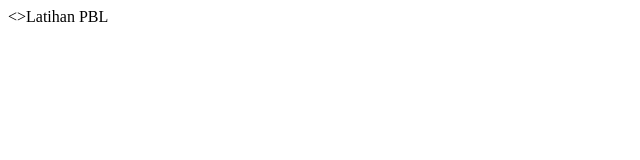
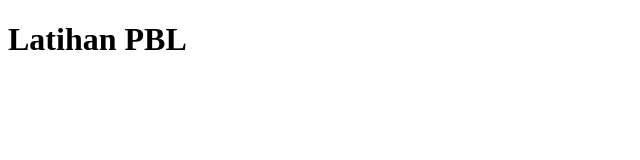
Before and after one commit to zexceed12300/latihanpbl, a plain HTML site: page index.html in a window 1280 px wide. Shown: the whole page, without its empty margins (0-640 px from the left). Drawn offline with Linux system fonts and the light colour scheme.

Commit message:
change html lint

```diff
--- a/index.html
+++ b/index.html
@@ -6,6 +6,6 @@
     <title>Latihan PBL</title>
 </head>
 <body>
-    <>Latihan PBL
+    <h1>Latihan PBL</h1>
 </body>
 </html>
```
